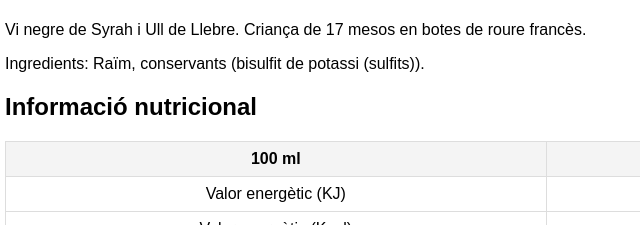
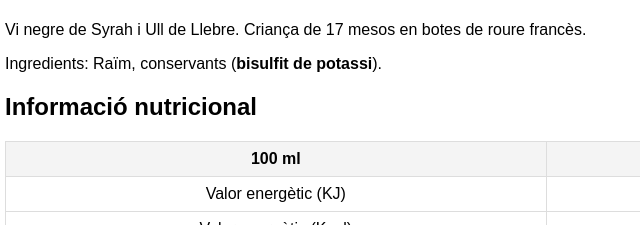
Before and after one commit to wow986/qr_bru14, a plain HTML site: page index.html in a window 1280 px wide. Shown: the part 333-558 px from the top of the page, 235-875 px from the left. Drawn offline with Linux system fonts and the light colour scheme.

Commit message:
Update index.html

```diff
--- a/index.html
+++ b/index.html
@@ -39,7 +39,7 @@
     <img src="brudeverdu14.png" alt="Vi BRU DE VERDÚ 14"  style="width: 250px; height: auto;">
     <div class="info">
       <p>Vi negre de Syrah i Ull de Llebre. Criança de 17 mesos en botes de roure francès.</p>
-      <p>Ingredients: Raïm, conservants (bisulfit de potassi (sulfits)).</p>
+      <p>Ingredients: Raïm, conservants (<strong>bisulfit de potassi</strong>).</p>
     </div>
     <div class="nutrition">
       <h2>Informació nutricional</h2>
```
